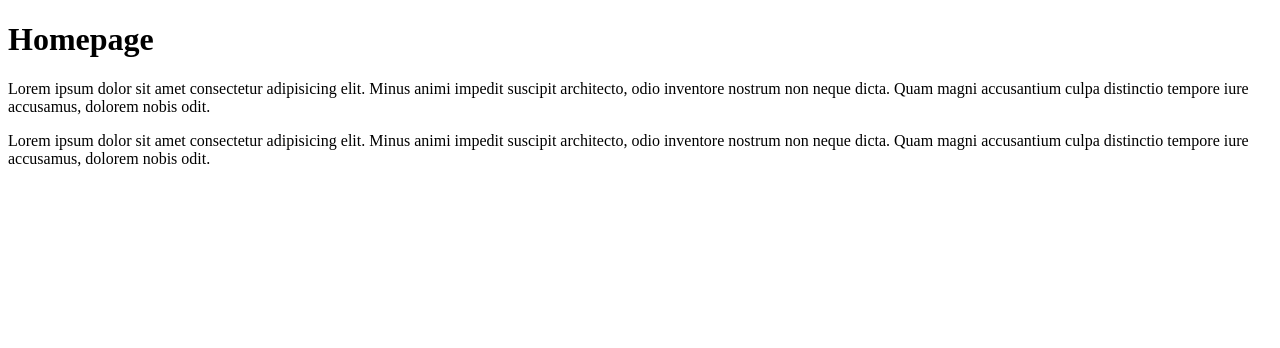
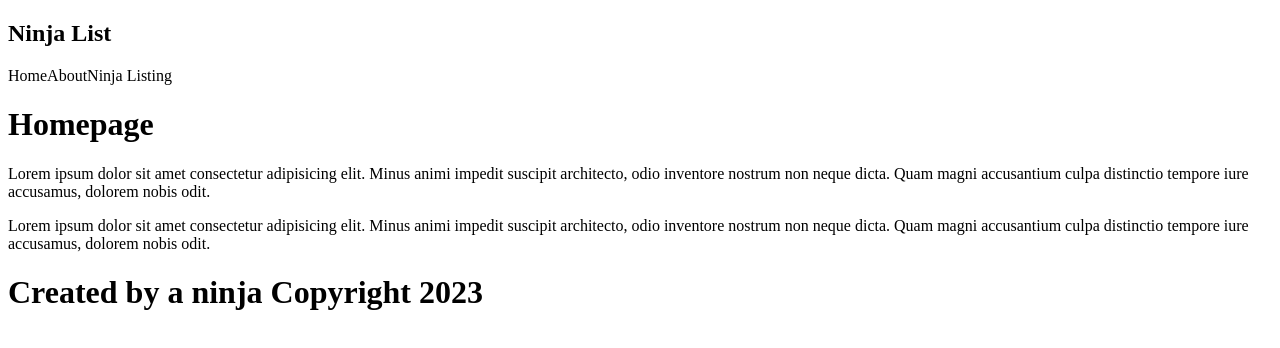
Before and after one commit to AhmedGhoniem01/learning-NextJs, a Next.js app: page / in a window 1280 px wide. Shown: the top 348 px of the page. Built offline with nearby package versions, Linux system fonts and the light colour scheme.

Commit message:
lesson 3

```diff
--- /dev/null
+++ b/components/Footer.js
@@ -0,0 +1,10 @@
+export default function Footer(){
+    return(
+        <footer>
+            <div className="logo">
+                <h1>Created by a ninja Copyright 2023</h1>
+            </div>
+      </footer>
+
+    )
+}
--- /dev/null
+++ b/components/Navbar.js
@@ -0,0 +1,13 @@
+export default function Navbar(){
+    return(
+        <nav>
+            <div className="logo">
+                <h1>Ninja List</h1>
+            </div>
+            <a>Home</a>
+            <a>About</a>
+            <a>Ninja Listing</a>
+      </nav>
+
+    )
+}
--- a/pages/index.js
+++ b/pages/index.js
@@ -1,14 +1,21 @@
-// import styles from '@/styles/Home.module.css'
-
 //In next, the pages file include the pages to be routed to
 //each page file name is also the name of its route
 //index is the main route so (index.js => '/' route)
+//Creating a components folder is necessary to crete reusable html components
+//the components can be imported and reused in a page file such as shown and in a similar way as react.
+//Notice the component tag and don't forget to imprt it
+
+import Footer from "@/components/Footer"
+import Navbar from "@/components/Navbar"
 
 export default function Home() {
   return (
     <>
+      <Navbar />
       <h1>Homepage</h1>
       <p>Lorem ipsum dolor sit amet consectetur adipisicing elit. Minus animi impedit suscipit architecto, odio inventore nostrum non neque dicta. Quam magni accusantium culpa distinctio tempore iure accusamus, dolorem nobis odit.</p>
-      <p>Lorem ipsum dolor sit amet consectetur adipisicing elit. Minus animi impedit suscipit architecto, odio inventore nostrum non neque dicta. Quam magni accusantium culpa distinctio tempore iure accusamus, dolorem nobis odit.</p>    </>
-  )
+      <p>Lorem ipsum dolor sit amet consectetur adipisicing elit. Minus animi impedit suscipit architecto, odio inventore nostrum non neque dicta. Quam magni accusantium culpa distinctio tempore iure accusamus, dolorem nobis odit.</p>
+      <Footer />
+    </>
+  );
 }
```
